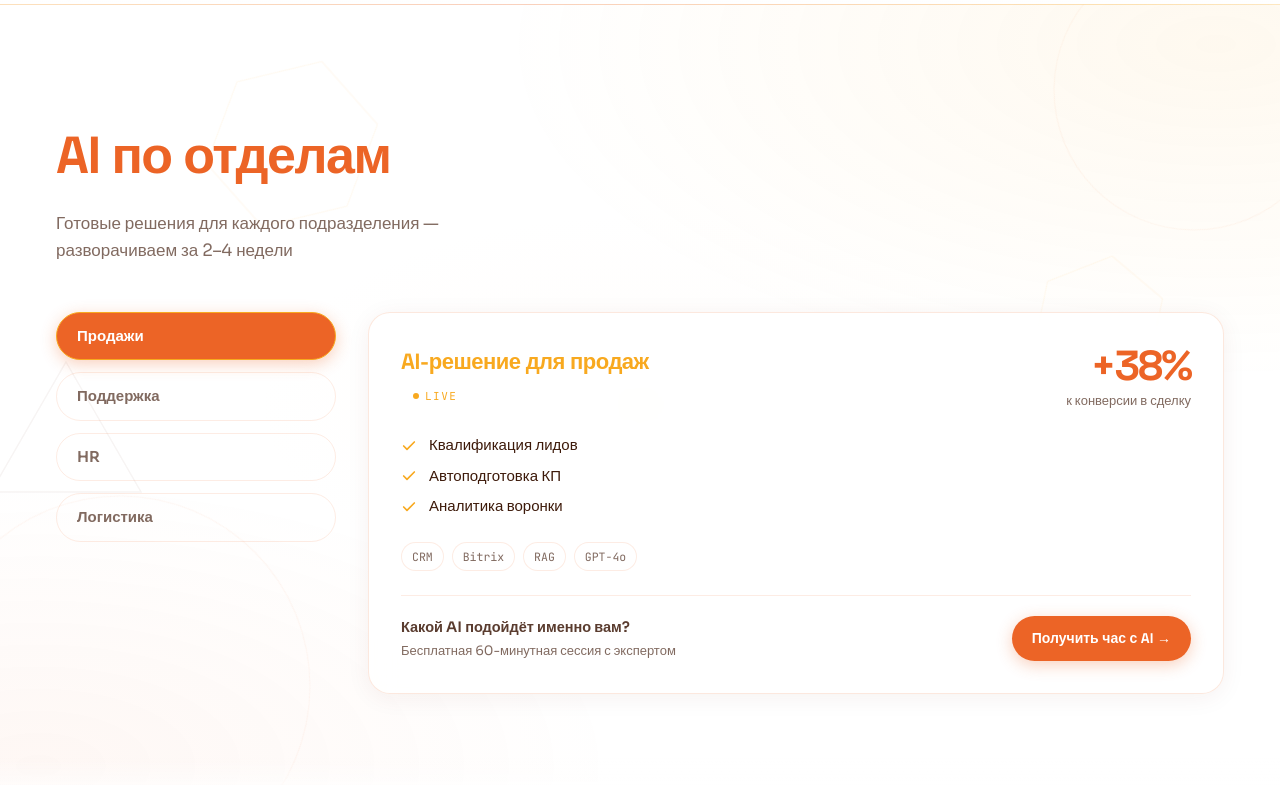
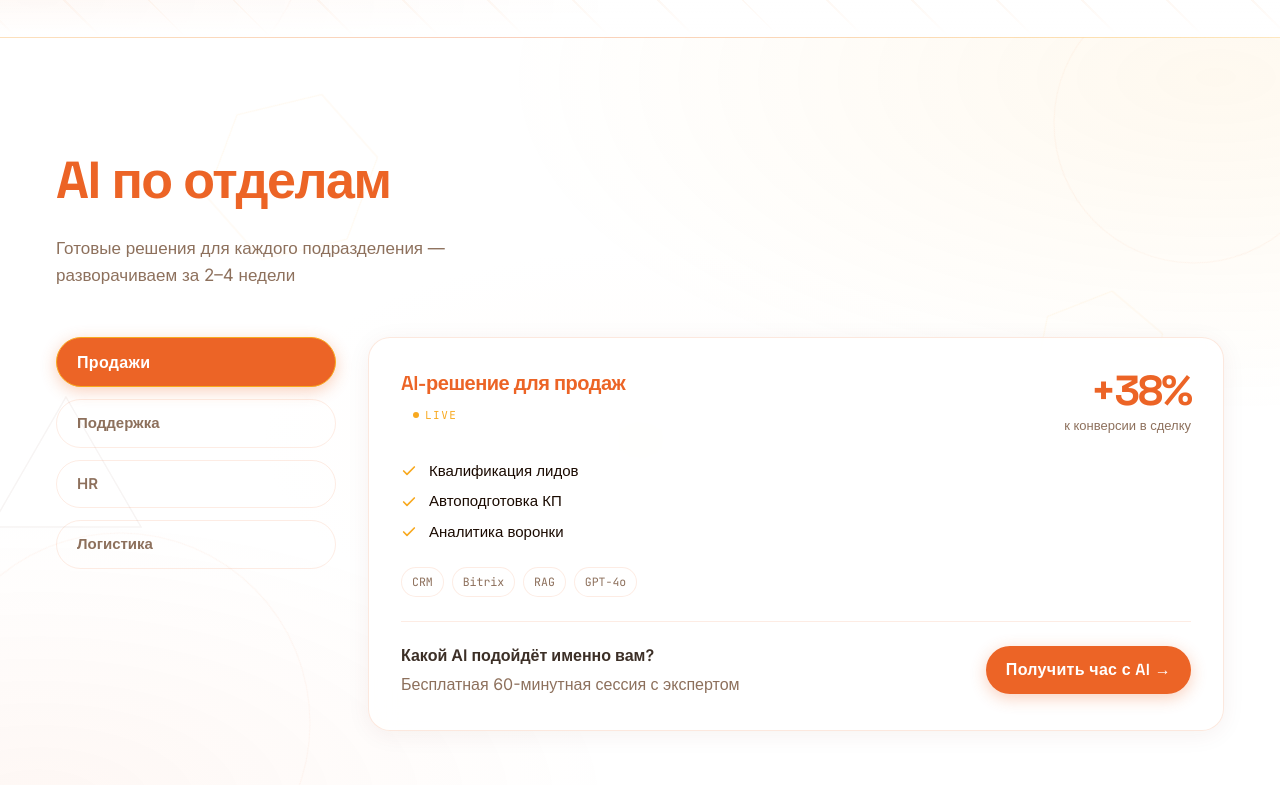
Before and after one commit to arsenarabachyan312-lab/QUSTOMIQ, a Next.js app in the folder qustomiq/: page / in a window 1280 px wide. Shown: the part 1715-2500 px from the top of the page. Built offline with nearby package versions, Linux system fonts and the light colour scheme; a web font is replaced by a local one.

Commit message:
Typography improvements
Co-Authored-By: Claude Sonnet 4.6 <noreply@anthropic.com>

```diff
--- a/qustomiq/app/globals.css
+++ b/qustomiq/app/globals.css
@@ -5,15 +5,15 @@
 /* ── Design tokens — Light Theme ── */
 :root {
   --bg: #FFFFFF;
-  --ink: #3D1A0A;
-  --muted: rgba(61,26,10,0.65);
+  --ink: #1A0A00;
+  --muted: rgba(92,51,23,0.70);
   --accent: #F8A91F;
   --accent-deep: #EC6426;
   --accent-ink: #EC6426;
   --line: rgba(236,100,38,0.12);
   --panel: rgba(255,255,255,0.90);
   --font-display: 'Space Grotesk';
-  --font-body: 'Sora';
+  --font-body: 'Inter';
   --font-mono: 'JetBrains Mono';
 }
 
@@ -127,10 +127,13 @@ section + section::before {
   animation: lineFlow 3s linear infinite;
 }
 
-/* ── Heading colors ── */
+/* ── Heading colors + typography scale ── */
 h1 {
   color: #632713;
+  font-size: clamp(2.5rem, 5vw, 4rem);
   font-weight: 800 !important;
+  line-height: 1.1;
+  letter-spacing: -0.02em;
   background: none !important;
   -webkit-background-clip: unset !important;
   background-clip: unset !important;
@@ -139,6 +142,10 @@ h1 {
 }
 h2 {
   color: #EC6426;
+  font-size: clamp(1.8rem, 3.5vw, 2.8rem);
+  font-weight: 700;
+  line-height: 1.2;
+  letter-spacing: -0.015em;
   background: none !important;
   -webkit-background-clip: unset !important;
   background-clip: unset !important;
@@ -146,7 +153,10 @@ h2 {
   animation: none !important;
 }
 h3 {
-  color: #F8A91F;
+  color: #EC6426;
+  font-size: clamp(1.15rem, 2vw, 1.5rem);
+  font-weight: 600 !important;
+  line-height: 1.3;
   background: none !important;
   -webkit-background-clip: unset !important;
   background-clip: unset !important;
@@ -156,7 +166,17 @@ h3 {
 
 /* ── Paragraph text ── */
 p {
-  color: rgba(61,26,10,0.85);
+  font-size: clamp(1rem, 1.5vw, 1.125rem);
+  line-height: 1.75;
+  font-weight: 400;
+  color: rgba(26,10,0,0.85);
+}
+
+/* Lead paragraph — larger intro text */
+.lead {
+  font-size: clamp(1.1rem, 2vw, 1.3rem);
+  line-height: 1.6;
+  opacity: 0.8;
 }
 
 /* ── Cards — frosted glass ── */
@@ -173,12 +193,25 @@ p {
   box-shadow: 0 8px 32px rgba(99,39,19,0.12);
   border-color: rgba(236,100,38,0.30);
 }
+.rounded-card h3 {
+  font-size: 1.25rem;
+  font-weight: 700;
+  line-height: 1.3;
+}
+.rounded-card p {
+  font-size: 1rem;
+  line-height: 1.7;
+}
 
 /* ── Primary buttons — orange with white text ── */
 a.bg-accent,
 button.bg-accent {
   background-color: #EC6426;
   color: white;
+  font-size: 1rem;
+  font-weight: 600;
+  letter-spacing: 0.02em;
+  min-height: 48px;
   box-shadow: 0 4px 16px rgba(236,100,38,0.30);
   transition: background-color 0.2s ease, box-shadow 0.2s ease;
   animation: none;
@@ -196,6 +229,11 @@ button.bg-accent:hover {
   backdrop-filter: blur(20px);
   -webkit-backdrop-filter: blur(20px);
   border-bottom: 1px solid rgba(236,100,38,0.12);
+}
+.nav-glass a {
+  font-size: 0.95rem;
+  font-weight: 500;
+  letter-spacing: 0.01em;
 }
 
 /* ── 3D Q logo ── */
@@ -230,6 +268,22 @@ button.bg-accent:hover {
     drop-shadow(2px  2px 0px #6B2A0A)
     drop-shadow(0px  6px 14px rgba(99,39,19,0.40));
   transform: perspective(300px) rotateX(0deg) rotateY(0deg) scale(1.1);
+}
+
+/* ── Section heading breathing room ── */
+section h2:first-of-type,
+section h1:first-of-type {
+  margin-bottom: 1.5rem;
+}
+
+/* ── Mobile readability ── */
+@media (max-width: 768px) {
+  h1 { font-size: max(2rem, 8vw); }
+  h2 { font-size: max(1.6rem, 6vw); }
+  h3 { font-size: max(1.1rem, 4vw); }
+  p  { font-size: 1rem; line-height: 1.7; }
+  a.bg-accent,
+  button.bg-accent { min-height: 48px; }
 }
 
 /* ── Reveal on scroll ── */
--- a/qustomiq/app/layout.tsx
+++ b/qustomiq/app/layout.tsx
@@ -3,6 +3,11 @@ import "@fontsource/space-grotesk/400.css";
 import "@fontsource/space-grotesk/500.css";
 import "@fontsource/space-grotesk/600.css";
 import "@fontsource/space-grotesk/700.css";
+import "@fontsource/inter/400.css";
+import "@fontsource/inter/500.css";
+import "@fontsource/inter/600.css";
+import "@fontsource/inter/700.css";
+import "@fontsource/inter/800.css";
 import "@fontsource/sora/400.css";
 import "@fontsource/sora/500.css";
 import "@fontsource/sora/600.css";
--- a/qustomiq/package.json
+++ b/qustomiq/package.json
@@ -9,6 +9,7 @@
     "lint": "next lint"
   },
   "dependencies": {
+    "@fontsource/inter": "^5.2.8",
     "@fontsource/jetbrains-mono": "^5.2.8",
     "@fontsource/sora": "^5.2.8",
     "@fontsource/space-grotesk": "^5.2.10",
```
Also changed, not shown: 1 other file (tests, documents, lock files or other folders).
